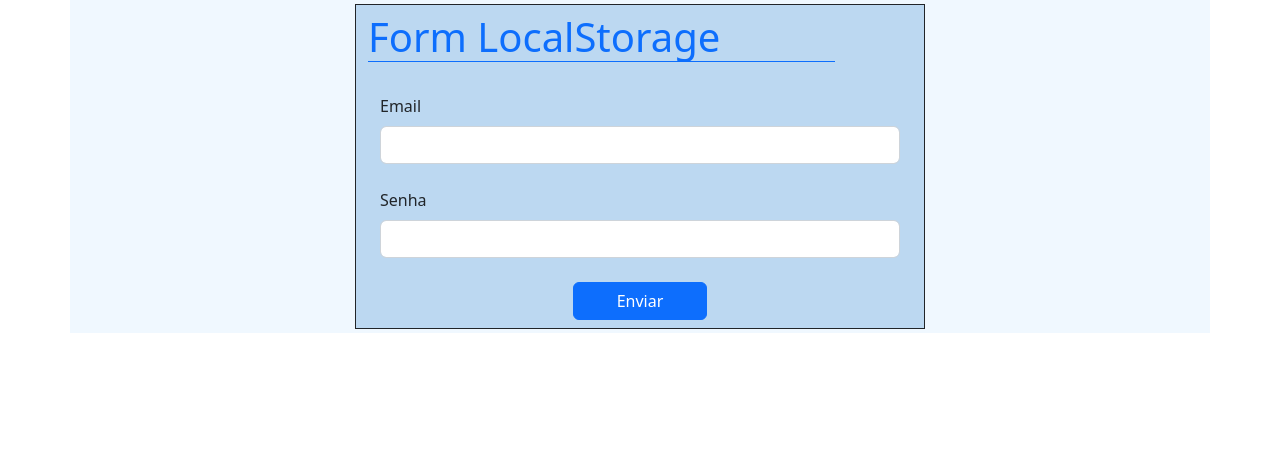
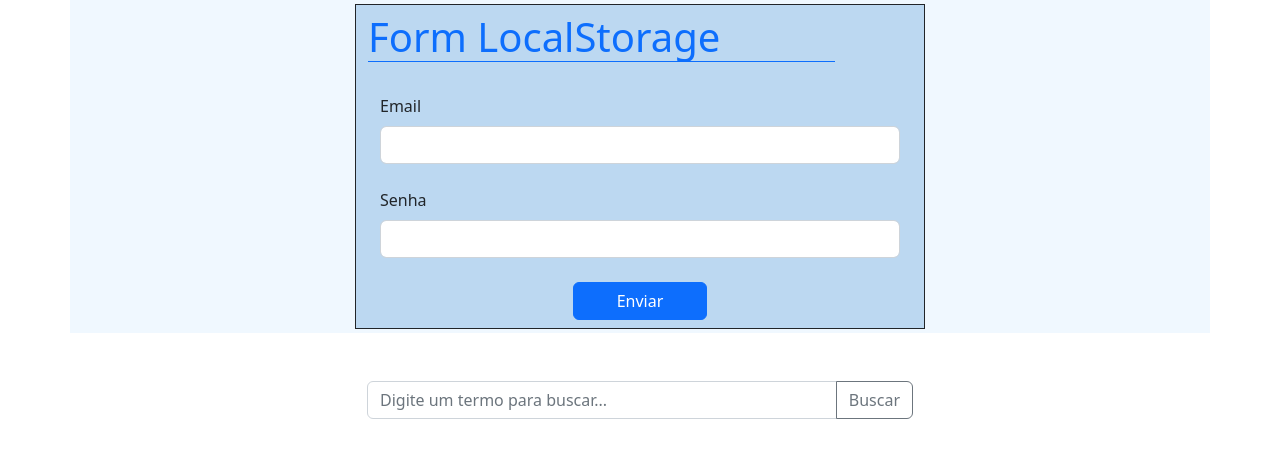
Before and after one commit to paulo-dutra/M1S09, an Angular app: page / in a window 1280 px wide. Shown: the top 458 px of the page. Built offline with nearby package versions, Linux system fonts and the light colour scheme.

Commit message:
Exercicio 8

```diff
--- a/src/app/app.component.html
+++ b/src/app/app.component.html
@@ -14,3 +14,5 @@
 <!-- Exercicio 7 - 8 -->
 
 <app-form-storage></app-form-storage>
+
+<app-busca (retornaTexto)="mostrarBusca($event)" ></app-busca>
--- a/src/app/app.component.ts
+++ b/src/app/app.component.ts
@@ -16,4 +16,7 @@ export class AppComponent {
       'Jon Snow é um personagem fictício da série de livros de fantasia A Song of Ice and Fire, escrita pelo autor norte-americano George R. R. Martin. Ele também é um dos personagens principais da adaptação televisiva da HBO, Game of Thrones, onde é interpretado pelo ator britânico Kit Harington.'
   };
 
+  mostrarBusca(texto : string){
+    console.log(texto)
+  }
 }
--- /dev/null
+++ b/src/app/busca/busca.component.html
@@ -0,0 +1,9 @@
+<div class="container">
+    <div class="row d-flex justify-content-center mt-5">
+        <div class="w-50 input-group mb-3">
+            <input type="text" class="form-control" placeholder="Digite um termo para buscar..." aria-label="Recipient's username"
+                aria-describedby="button-addon2" [(ngModel)]="texto" (keyup)="enviarTexto()">
+            <button class="btn btn-outline-secondary" type="button" id="button-addon2">Buscar</button>
+        </div>
+    </div>
+</div>
--- /dev/null
+++ b/src/app/busca/busca.component.ts
@@ -0,0 +1,17 @@
+import { Component, EventEmitter, Output } from '@angular/core';
+
+@Component({
+  selector: 'app-busca',
+  templateUrl: './busca.component.html',
+  styleUrls: ['./busca.component.css']
+})
+export class BuscaComponent {
+
+  @Output("retornaTexto") textoBusca: EventEmitter<string> = new EventEmitter();
+
+  texto: string = ""
+
+  enviarTexto() {
+    this.textoBusca.emit(this.texto)
+  }
+}
```
Also changed, not shown: src/app/app.module.ts (+6 -2 lines), src/app/busca/busca.component.css (added), 1 other file (tests, documents, lock files or other folders).
